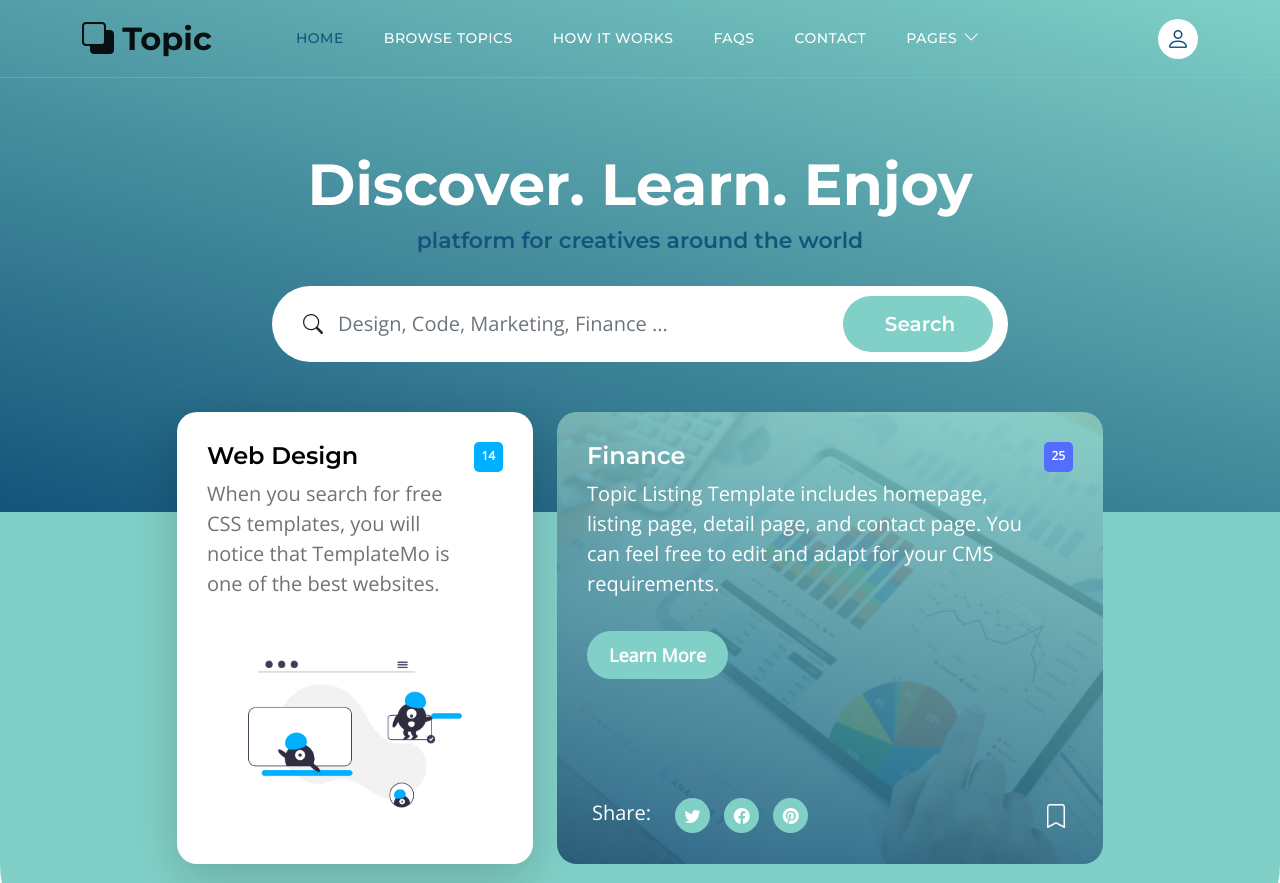
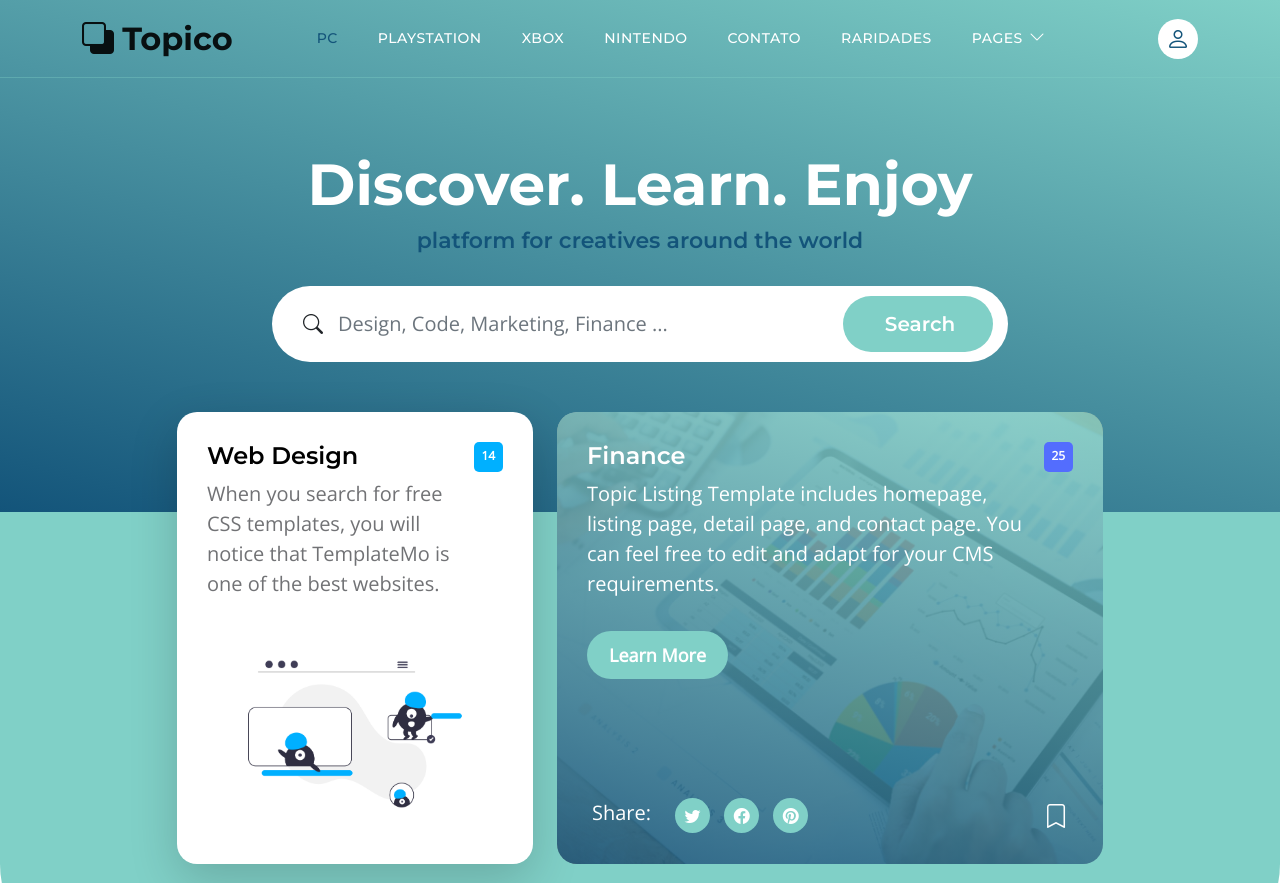
Before and after one commit to miguelfeitosavieira/miguelfeitosa, a plain HTML site: page index.html in a window 1280 px wide. Shown: the top 883 px of the page. Drawn offline with nearby package versions, Linux system fonts and the light colour scheme.

Commit message:
ATUALIZAÇÃO SITE

```diff
--- a/index.html
+++ b/index.html
@@ -1,13 +1,11 @@
 <!doctype html>
-<html lang="en">
+<html lang="pt-br">
     <head>
         <meta charset="utf-8">
         <meta name="viewport" content="width=device-width, initial-scale=1">
-
         <meta name="description" content="">
         <meta name="author" content="">
-
-        <title>Topic Listing Bootstrap 5 Template</title>
+        <title>Lojas Quero Jogar</title>
 
         <!-- CSS FILES -->
         <link rel="preconnect" href="https://fonts.googleapis.com">
@@ -38,7 +36,7 @@ https://templatemo.com/tm-590-topic-listing
                 <div class="container">
                     <a class="navbar-brand" href="index.html">
                         <i class="bi-back"></i>
-                        <span>Topic</span>
+                        <span>Topico</span>
                     </a>
 
                     <div class="d-lg-none ms-auto me-4">
@@ -52,23 +50,27 @@ https://templatemo.com/tm-590-topic-listing
                     <div class="collapse navbar-collapse" id="navbarNav">
                         <ul class="navbar-nav ms-lg-5 me-lg-auto">
                             <li class="nav-item">
-                                <a class="nav-link click-scroll" href="#section_1">Home</a>
+                                <a class="nav-link click-scroll" href="#section_1">PC</a>
                             </li>
 
                             <li class="nav-item">
-                                <a class="nav-link click-scroll" href="#section_2">Browse Topics</a>
+                                <a class="nav-link click-scroll" href="#section_2">PLAYSTATION</a>
                             </li>
 
                             <li class="nav-item">
-                                <a class="nav-link click-scroll" href="#section_3">How it works</a>
+                                <a class="nav-link click-scroll" href="#section_3">XBOX</a>
                             </li>
 
                             <li class="nav-item">
-                                <a class="nav-link click-scroll" href="#section_4">FAQs</a>
+                                <a class="nav-link click-scroll" href="#section_4">NINTENDO</a>
                             </li>
 
                             <li class="nav-item">
-                                <a class="nav-link click-scroll" href="#section_5">Contact</a>
+                                <a class="nav-link click-scroll" href="#section_5">CONTATO</a>
+                            </li>
+
+                            <li class="nav-item">
+                                <a class="nav-link click-scroll" href="#section_5">RARIDADES</a>
                             </li>
 
                             <li class="nav-item dropdown">
```
